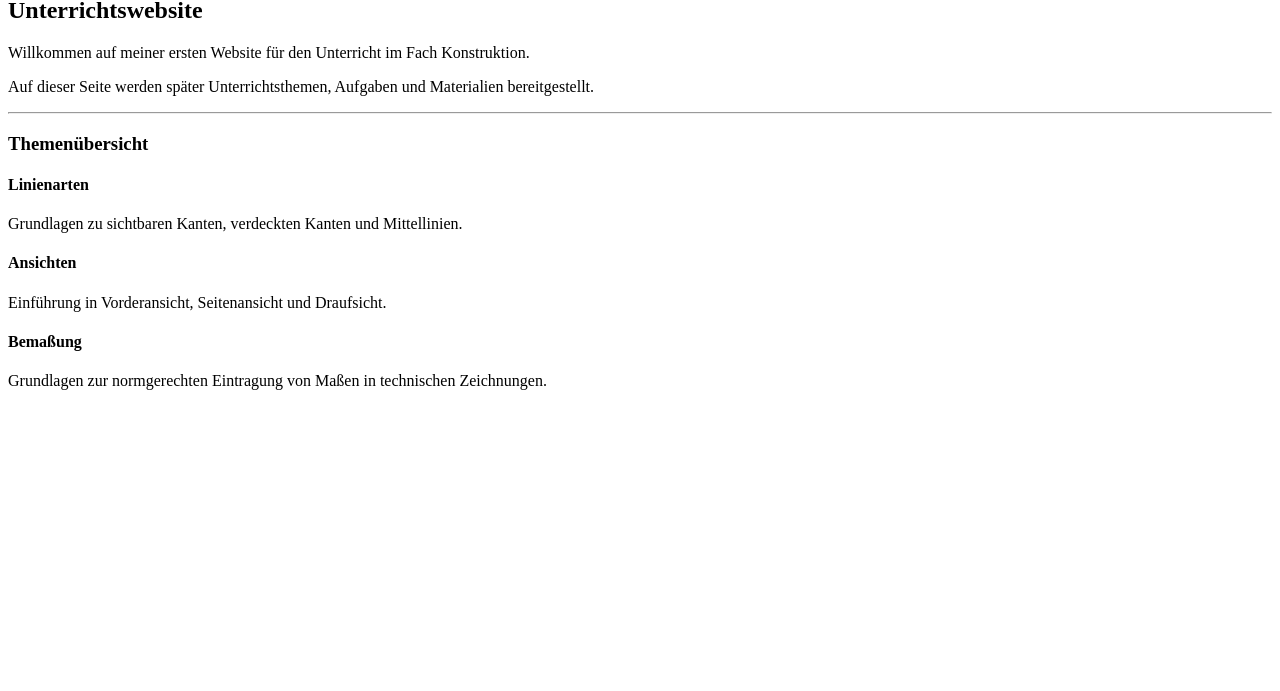
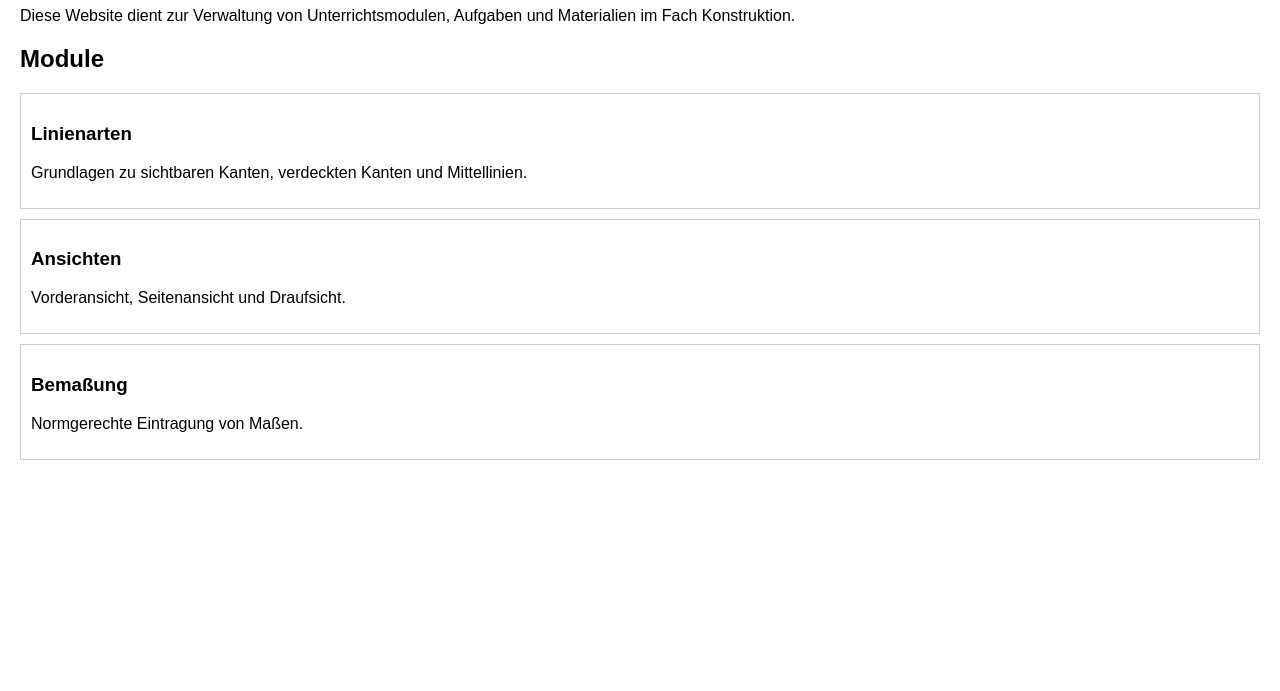
Before and after one commit to mariok93/konstruktion-website, a plain HTML site: page index.html in a window 1280 px wide. Shown: the part 109-800 px from the top of the page. Drawn offline with Linux system fonts and the light colour scheme.

Commit message:
Update index.html

```diff
--- a/index.html
+++ b/index.html
@@ -1,31 +1,93 @@
-!DOCTYPE html>
+<!DOCTYPE html>
 <html lang="de">
 <head>
     <meta charset="UTF-8">
-    <meta name="viewport" content="width=device-width, initial-scale=1.0">
     <title>Konstruktion Unterricht</title>
+
+    <style>
+
+        body {
+            font-family: Arial, sans-serif;
+            margin: 0;
+        }
+
+        /* Menü */
+
+        nav {
+            background-color: #222;
+            padding: 10px;
+        }
+
+        nav a {
+            color: white;
+            margin-right: 20px;
+            text-decoration: none;
+            font-weight: bold;
+        }
+
+        nav a:hover {
+            text-decoration: underline;
+        }
+
+        /* Inhalt */
+
+        .container {
+            padding: 20px;
+        }
+
+        h1 {
+            margin-top: 0;
+        }
+
+        .modul {
+            border: 1px solid #ccc;
+            padding: 10px;
+            margin-bottom: 10px;
+        }
+
+    </style>
+
 </head>
+
 <body>
 
-    <h1>Konstruktion</h1>
-    <h2>Unterrichtswebsite</h2>
+<nav>
 
-    <p>Willkommen auf meiner ersten Website für den Unterricht im Fach Konstruktion.</p>
+    <a href="#">Start</a>
+    <a href="#">Module</a>
+    <a href="#">Aufgaben</a>
+    <a href="#">Material</a>
+    <a href="#">Admin</a>
 
-    <p>Auf dieser Seite werden später Unterrichtsthemen, Aufgaben und Materialien bereitgestellt.</p>
+</nav>
 
-    <hr>
+<div class="container">
 
-    <h3>Themenübersicht</h3>
+    <h1>Konstruktion Unterricht</h1>
 
-    <h4>Linienarten</h4>
-    <p>Grundlagen zu sichtbaren Kanten, verdeckten Kanten und Mittellinien.</p>
+    <p>
+        Diese Website dient zur Verwaltung von Unterrichtsmodulen,
+        Aufgaben und Materialien im Fach Konstruktion.
+    </p>
 
-    <h4>Ansichten</h4>
-    <p>Einführung in Vorderansicht, Seitenansicht und Draufsicht.</p>
+    <h2>Module</h2>
 
-    <h4>Bemaßung</h4>
-    <p>Grundlagen zur normgerechten Eintragung von Maßen in technischen Zeichnungen.</p>
+    <div class="modul">
+        <h3>Linienarten</h3>
+        <p>Grundlagen zu sichtbaren Kanten, verdeckten Kanten und Mittellinien.</p>
+    </div>
+
+    <div class="modul">
+        <h3>Ansichten</h3>
+        <p>Vorderansicht, Seitenansicht und Draufsicht.</p>
+    </div>
+
+    <div class="modul">
+        <h3>Bemaßung</h3>
+        <p>Normgerechte Eintragung von Maßen.</p>
+    </div>
+
+</div>
 
 </body>
 </html>
```
